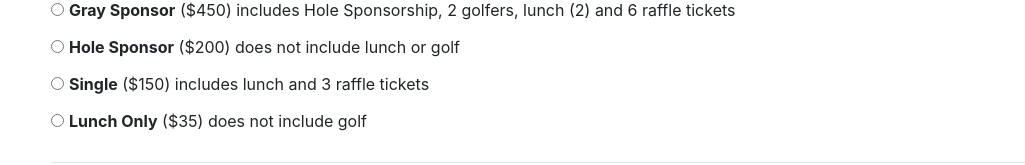
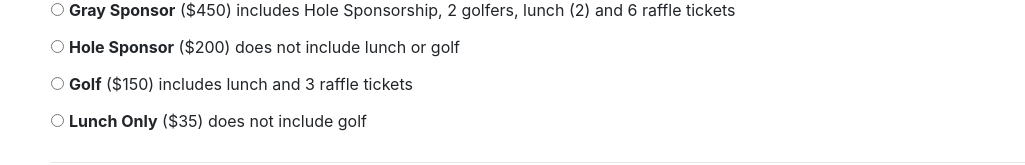
Before and after one commit to osu5nc/golf-registration, an Angular app: page /registration in a window 1280 px wide. Shown: the part 254-419 px from the top of the page, without its empty margins (54-1079 px from the left). Built offline with nearby package versions, Linux system fonts and the light colour scheme.

Commit message:
Change label from Single -> Golf

```diff
--- a/src/app/registration/registration.component.html
+++ b/src/app/registration/registration.component.html
@@ -20,7 +20,7 @@
                     <input type="radio" name="participation" id="holeSponsor" value="holeSponsor" (click)="calculateTotalCost()"><span style="padding-left:5px;"><label for="holeSponsor"><strong>Hole Sponsor</strong> (${{GOLF.holeSponsorPrice}}) does not include lunch or golf</label></span>
                 </div>
                 <div style="padding-bottom:5px;">
-                    <input type="radio" name="participation" id="single" value="single" (click)="calculateTotalCost()"><span style="padding-left:5px;"><label for="single"><strong>Single</strong> (${{GOLF.singlePrice}}) includes lunch and 3 raffle tickets</label></span>
+                    <input type="radio" name="participation" id="golf" value="golf" (click)="calculateTotalCost()"><span style="padding-left:5px;"><label for="golf"><strong>Golf</strong> (${{GOLF.singlePrice}}) includes lunch and 3 raffle tickets</label></span>
                 </div>
                 <div style="padding-bottom:5px;">
                     <input type="radio" name="participation" id="lunchOnly" value="lunchOnly" (click)="calculateTotalCost()"><span style="padding-left:5px;"><label for="lunchOnly"><strong>Lunch Only</strong> (${{GOLF.lunchPrice}}) does not include golf</label></span>
--- a/src/app/registration/registration.component.ts
+++ b/src/app/registration/registration.component.ts
@@ -86,7 +86,7 @@ export class RegistrationComponent {
       this.totalRaffleTickets = 6;
       this.skippingGolf = false;
       this.raffleIncluded = true;
-    } else if (this.participation == 'single') {
+    } else if (this.participation == 'golf') {
       this.totalCost = this.GOLF.singlePrice;
       this.totalLunches = 1;
       this.totalGolfers = 1;
```
